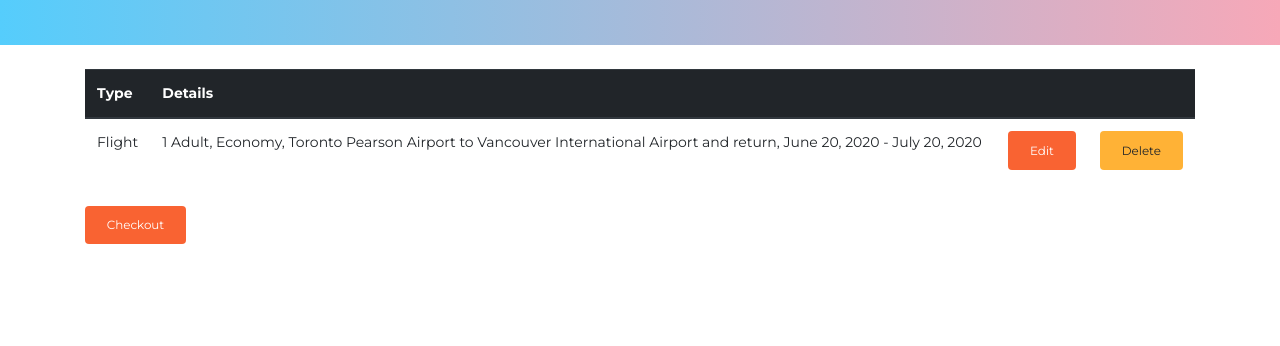
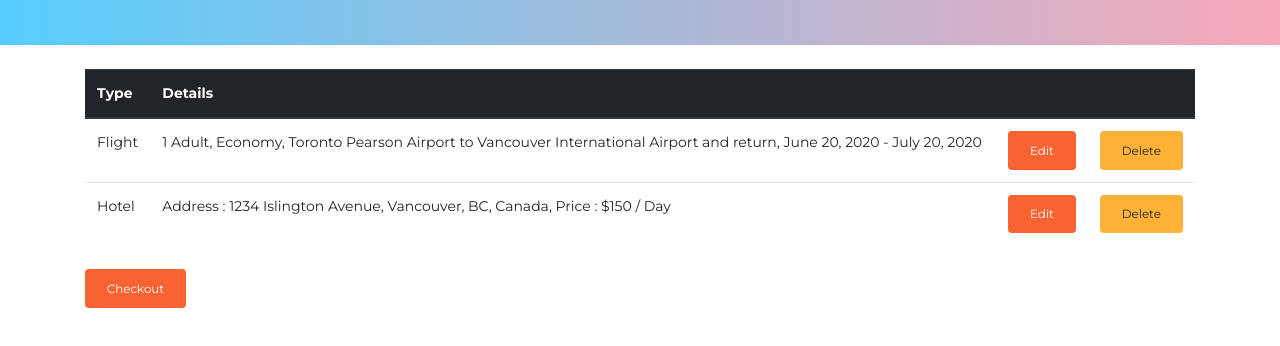
Before and after one commit to wcherrie/BTH745_Project, a plain HTML site: page BTH745_Website/cart.html in a window 1280 px wide. Shown: the part 212-558 px from the top of the page. Drawn offline with nearby package versions, Linux system fonts and the light colour scheme.

Commit message:
href update

```diff
--- a/BTH745_Website/cart.html
+++ b/BTH745_Website/cart.html
@@ -85,6 +85,12 @@
           <td><a class="btn btn-primary" href="customization.html">Edit</a></td>
           <td><a class="btn btn-warning">Delete</a></td>
         </tr>
+        <tr>
+          <td>Hotel</td>
+          <td>Address : 1234 Islington Avenue, Vancouver, BC, Canada, Price : $150 / Day</td>
+          <td><a class="btn btn-primary" href="#" >Edit</a></td>
+          <td><a class="btn btn-warning">Delete</a></td>
+        </tr>
       </tbody>
     </table>
   </div>
```
Also changed, not shown: BTH745_Website/tripPlanner.html (+3 -3 lines).
